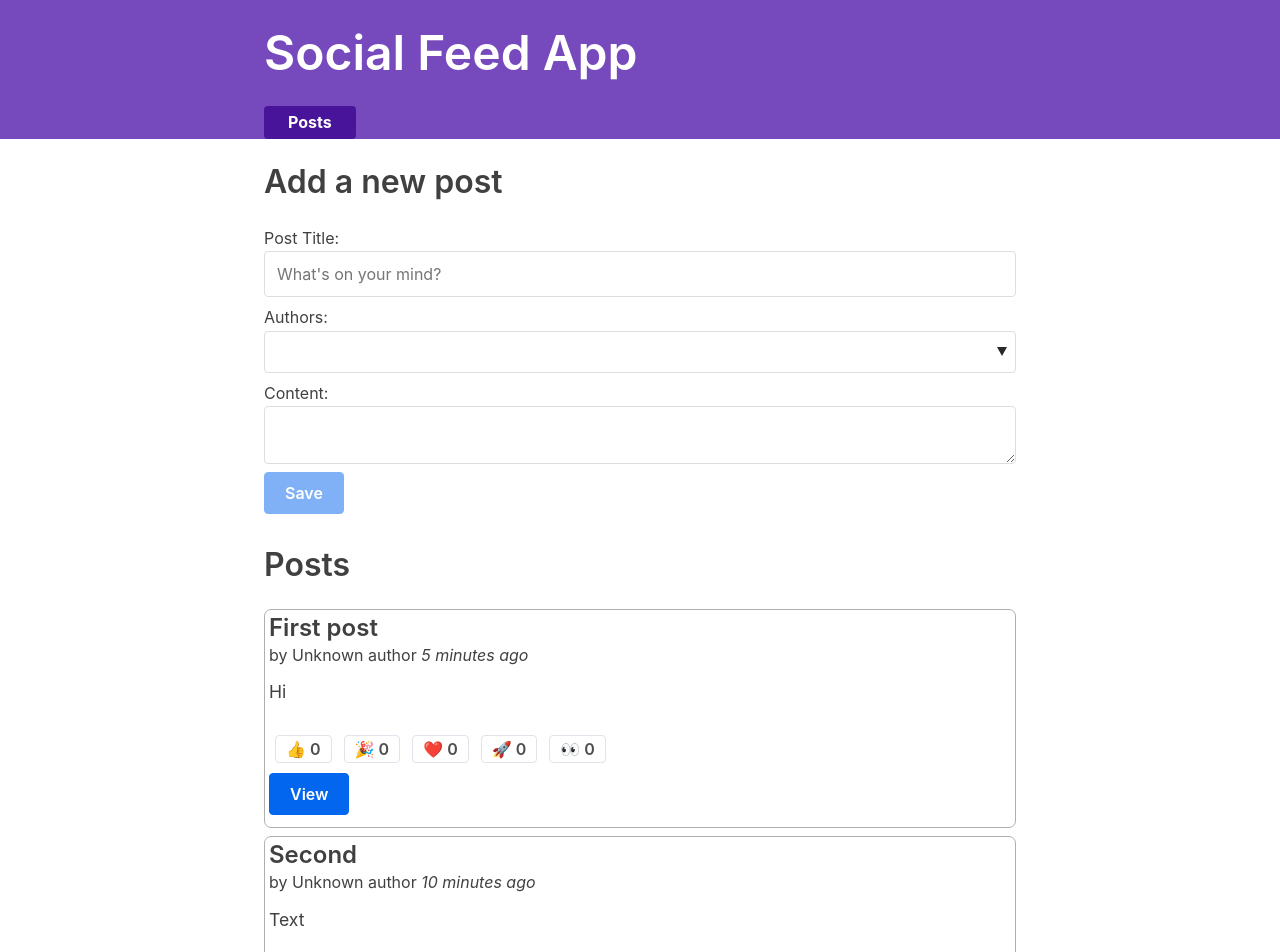
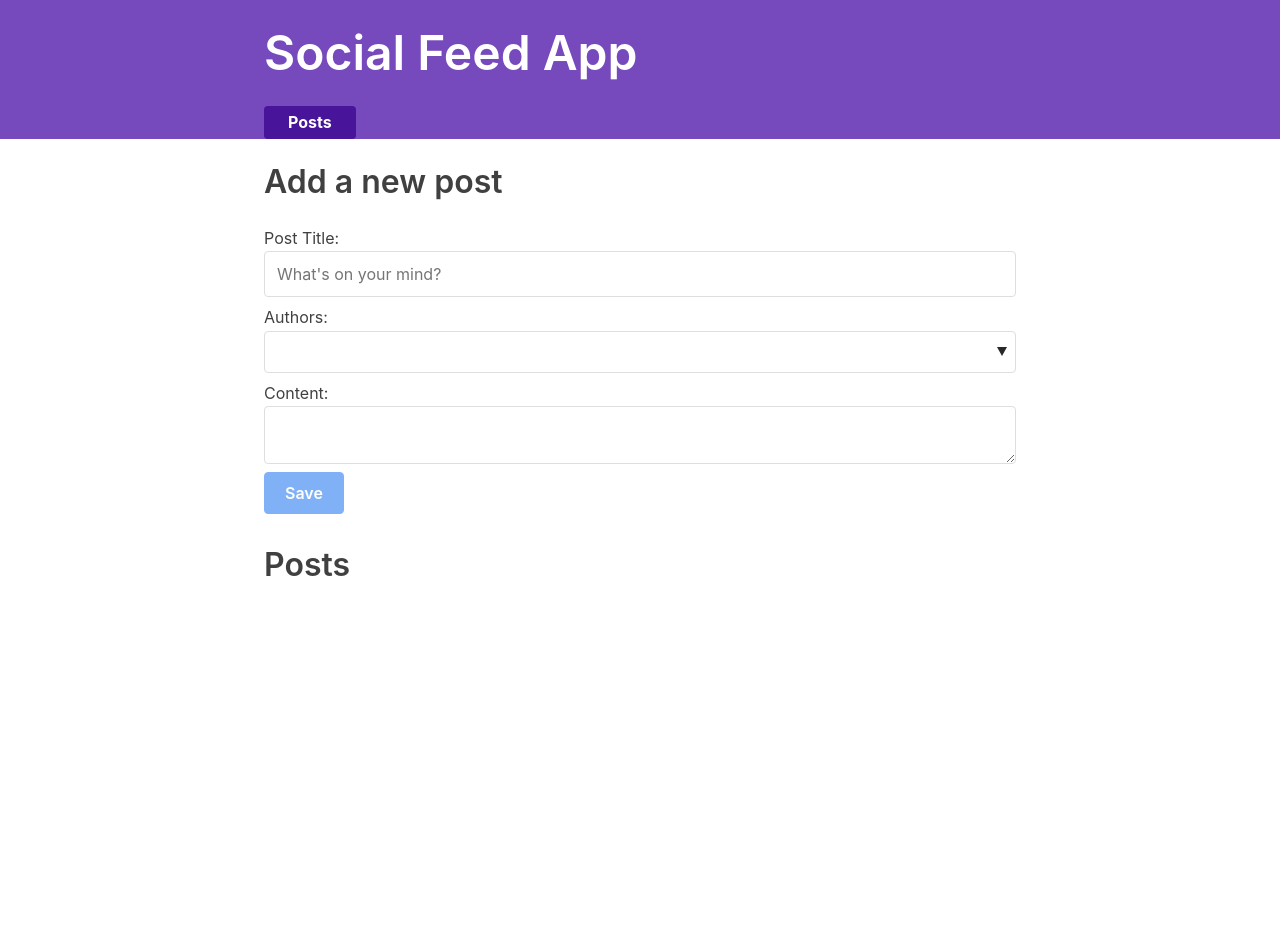
Before and after one commit to czodiac/social-media-feed, a React (Create React App) app: page / in a window 1280 px wide. Shown: the top 952 px of the page. After the commit the page ends 800 px from the top, so only its background shows below. Built offline with nearby package versions, Linux system fonts and the light colour scheme; what @mswjs/data, mock-socket, txtgen would draw is missing.

Commit message:
Loading State for Requests
Don't use hard-coded posts data. Introduce loading state/error to initialState.

```diff
--- a/src/features/posts/postsSlice.js
+++ b/src/features/posts/postsSlice.js
@@ -2,23 +2,11 @@
 import { createSlice, nanoid } from '@reduxjs/toolkit' // nanoid: // To generated a random unique ID
 import { sub } from 'date-fns';
 
-const initialState = [
-    {
-        id: '1',
-        title: 'First post',
-        content: 'Hi',
-        date: sub(new Date(), { minutes: 5 }).toISOString(),
-        reactions: { thumbsUp: 0, hooray: 0, heart: 0, rocket: 0, eyes: 0 }
-    },
-    {
-        id: '2',
-        title: 'Second',
-        content: 'Text',
-        date: sub(new Date(), { minutes: 10 }).toISOString(),
-        reactions: { thumbsUp: 0, hooray: 0, heart: 0, rocket: 0, eyes: 0 }
-
-    }
-]
+const initialState = {
+    posts: [],
+    status: 'idle',
+    error: null
+}
 
 // Our posts slice is responsible for handling all updates to the posts data
 const postsSlice = createSlice({
@@ -29,7 +17,7 @@ const postsSlice = createSlice({
         // We can export that action creator and use it in our UI components to dispatch the action when the user clicks "Save Post".
         postAdded: {
             reducer(state, action) {
-                state.push(action.payload);
+                state.posts.push(action.payload);
             },
             prepare(title, content, userId) {
                 // Unique IDs and other random values(id, date) should be put in the action, not calculated in the reducer
@@ -47,7 +35,7 @@ const postsSlice = createSlice({
         },
         postUpdated(state, action) {
             const { id, title, content } = action.payload
-            const existingPost = state.find(post => post.id === id)
+            const existingPost = state.posts.find(post => post.id === id)
             if (existingPost) {
                 existingPost.title = title
                 existingPost.content = content
@@ -57,7 +45,7 @@ const postsSlice = createSlice({
         reactionAdded(state, action) {
             const { postId, reaction } = action.payload;
             // It's always better to keep the action objects as small as possible, and do the state update calculations in the reducer.
-            const existingPost = state.find(post => post.id === postId)
+            const existingPost = state.posts.find(post => post.id === postId)
             if (existingPost) {
                 existingPost.reactions[reaction]++
             }
@@ -67,5 +55,5 @@ const postsSlice = createSlice({
 
 export const { postAdded, postUpdated, reactionAdded } = postsSlice.actions
 export default postsSlice.reducer
-export const selectAllPosts = state => state.posts;
-export const selectPostById = (state, postId) => state.posts.find(post => post.id === postId)
+export const selectAllPosts = state => state.posts.posts;
+export const selectPostById = (state, postId) => state.posts.posts.find(post => post.id === postId)
```
